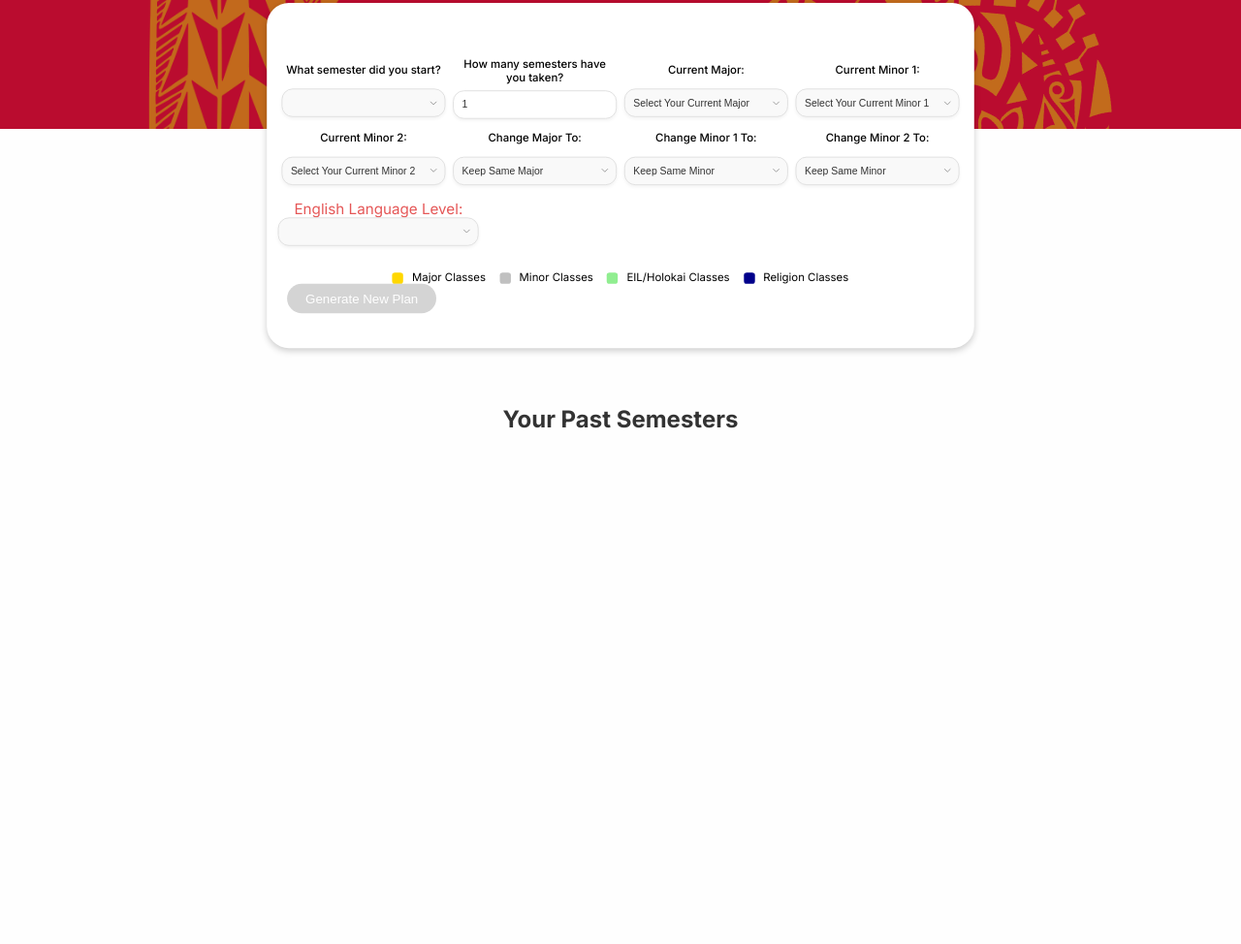
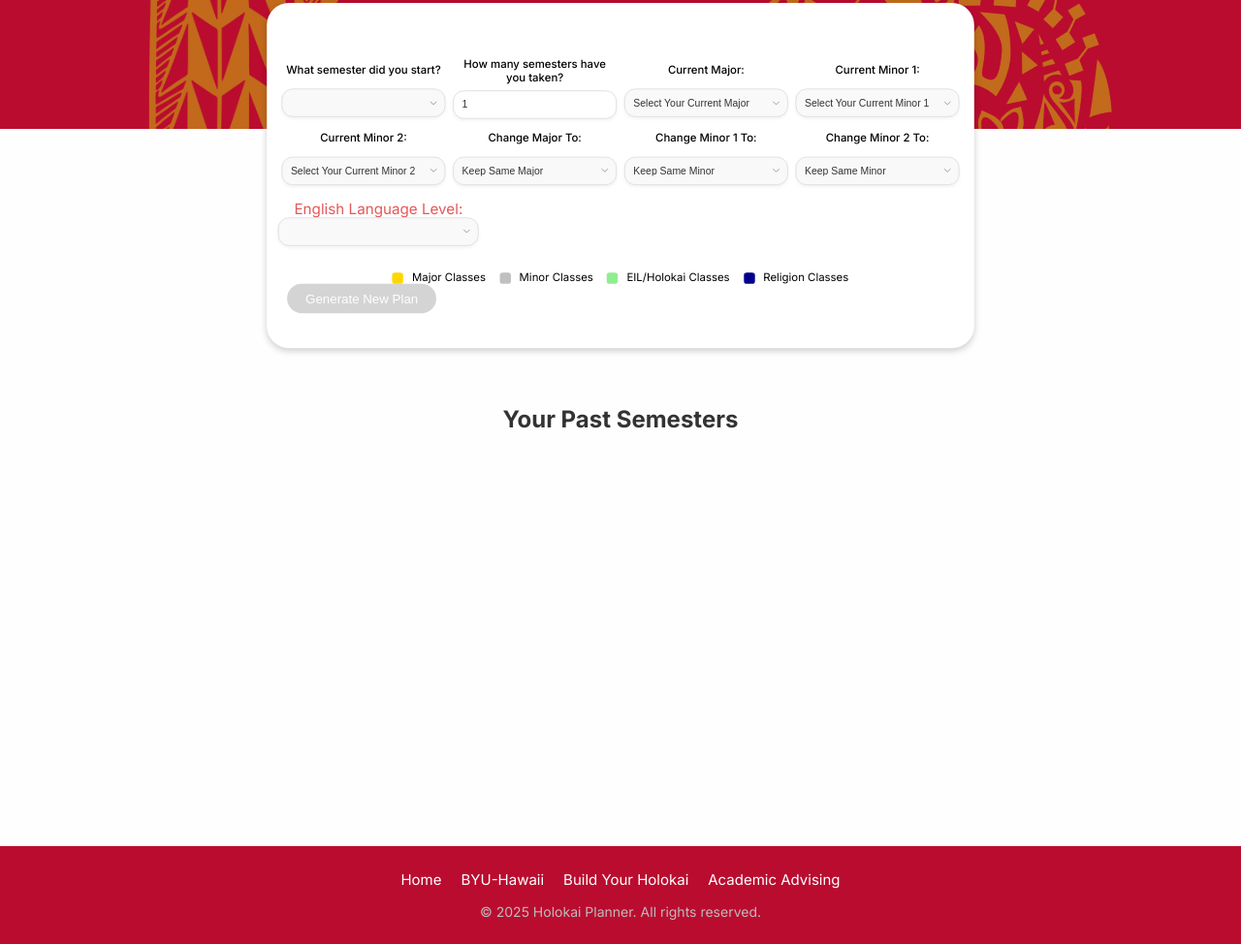
Before and after one commit to sthcst/Course-Scheduler, a website: page public/change_plan.html in a window 1280 px wide. Shown: the part 227-1201 px from the top of the page at 97% size. Before the commit the page ends 1060 px from the top, so only its background shows below. Drawn offline with Linux system fonts and the light colour scheme.

Commit message:
add the footer and have them redirect to a different tab except for the index.html

```diff
--- a/public/change_plan.html
+++ b/public/change_plan.html
@@ -13,6 +13,7 @@
     <link rel="stylesheet" href="/css/components.css">
     <link rel="stylesheet" href="/css/styles.css" />
     <link rel="stylesheet" href="/css/change-plan.css" />
+    <link rel="stylesheet" href="/css/footer.css" />
   </head>
 
   <body>
@@ -168,7 +169,7 @@
         <button id="add-class-to-semester" disabled>Add Class to Semester</button>
       </div>
     </div>
-
     <script src="/js/change_plan.js"></script>
+    <script src="/js/footer.js"></script>
   </body>
 </html>
--- /dev/null
+++ b/public/css/footer.css
@@ -0,0 +1,136 @@
+/*
+ * footer.css
+ *
+ * This file contains all the styling for the website footer.
+ * It should be linked in every HTML file where the footer is desired.
+ */
+
+/* =========================================
+   Base Layout for Sticky Footer
+   These styles ensure the footer stays at the bottom of the viewport
+   even on pages with minimal content.
+   ========================================= */
+   body {
+    /* Set body to be a flex container */
+    display: flex;
+    /* Stack children (header, main content, footer) vertically */
+    flex-direction: column;
+    /* Ensure body takes at least the full height of the viewport */
+    min-height: 100vh;
+    /* Ensure no default margin on body */
+    margin: 0;
+    /* Inherit font and background from global styles or define here */
+    font-family: 'Inter', sans-serif;
+    background-color: rgb(254, 254, 254);
+    color: #333;
+}
+
+/*
+ * This selector targets the main content wrapper of your pages.
+ * It's crucial for pushing the footer down when content is short.
+ * Adjust this selector if your main content wrapper has a different class/ID.
+ * Based on your HTML, '.background-image' and '.container' wrap most content.
+ * We'll use '.background-image' as the primary flex-grow element.
+ */
+.background-image {
+    /* Allow this section to grow and take up all available space */
+    flex-grow: 1;
+    /* Ensure existing background and sizing properties are maintained */
+    background: url() no-repeat center center fixed; /* Placeholder, update if needed */
+    background-size: cover;
+    display: flex; /* Keeping it flex as it was to center content */
+    flex-direction: column;
+    align-items: center;
+    text-align: center;
+    position: relative;
+    z-index: 1;
+    /* Adjust margins as per your specific page layouts if necessary */
+}
+
+/* =========================================
+   Footer Component Styles
+   ========================================= */
+.footer {
+    /* Footer background and text color */
+    background-color: #ba0c2f; /* Dark red */
+    color: #fff; /* White text */
+
+    /* Padding around the footer content */
+    padding: 25px 20px;
+
+    /* Center align all text within the footer */
+    text-align: center;
+
+    /* Ensure the footer spans the full width */
+    width: 100%;
+
+    /* Add some space between the main content and the footer */
+    margin-top: 50px;
+
+    /* Include padding and border in the element's total width and height */
+    box-sizing: border-box;
+
+    /* Ensure footer doesn't shrink, especially in flex parent */
+    flex-shrink: 0;
+}
+
+.footer-links {
+    /* Margin below the links section */
+    margin-bottom: 15px;
+
+    /* Use flexbox to arrange links horizontally */
+    display: flex;
+    /* Center the links within the footer */
+    justify-content: center;
+    /* Allow links to wrap to the next line on smaller screens */
+    flex-wrap: wrap;
+    /* Space between individual links */
+    gap: 20px;
+}
+
+.footer-links a {
+    /* Link text color */
+    color: #fff;
+    /* Remove default underline from links */
+    text-decoration: none;
+    /* Font size for links */
+    font-size: 15px;
+    /* Smooth transition for hover effects */
+    transition: color 0.2s ease-in-out;
+}
+
+.footer-links a:hover {
+    /* Slightly change color on hover for feedback */
+    color: #f0f0f0;
+}
+
+.footer p {
+    /* Font size for copyright/info text */
+    font-size: 14px;
+    /* Remove default paragraph margins */
+    margin: 0;
+    /* Lighter color for secondary text */
+    color: #bbb;
+}
+
+/* =========================================
+   Responsive Adjustments (Optional, but good practice)
+   ========================================= */
+@media (max-width: 600px) {
+    .footer {
+        padding: 20px 15px; /* Slightly less padding on smaller screens */
+    }
+
+    .footer-links {
+        flex-direction: column; /* Stack links vertically on very small screens */
+        gap: 10px; /* Reduced gap when stacked */
+    }
+
+    .footer-links a {
+        font-size: 14px; /* Slightly smaller font for links */
+    }
+
+    .footer p {
+        font-size: 13px; /* Slightly smaller font for text */
+    }
+}
--- a/public/css/search.css
+++ b/public/css/search.css
@@ -4,6 +4,11 @@ body {
     background: white;
     margin: 0;
     padding: 0 0 20px 0; /* Remove horizontal padding completely */
+
+    /* This is for the footer */
+    display: flex;
+    flex-direction: column;
+    min-height: 100vh;
 }
 
 /* Make red background properly sized with space for overlapping boxes */
@@ -67,6 +72,7 @@ header h1 {
 
 /* Container positioned to create proper spacing */
 .container {
+    flex-grow: 1; /* Allow the container to grow and fill available space */
     max-width: 60%; /* Keep this the same */
     margin: -80px auto 0;
     padding: 0; /* Remove container padding */
@@ -433,6 +439,37 @@ header h1 {
     animation-delay: 0.2s; /* Reduced from 0.4s */
 }
 
+.footer {
+    background-color: #ba0c2f;
+    color: #fff;
+    padding: 25px 20px;
+    text-align: center;
+    width: 100%;
+    margin-top: 50px;
+    box-sizing: border-box;
+}
+
+.footer-links {
+    margin-bottom: 15px;
+    display: flex;
+    justify-content: center;
+    flex-wrap: wrap;
+    gap: 20px;
+}
+
+.footer-links a {
+    color: #fff;
+    text-decoration: none;
+    font-size: 15px;
+    transition: color 0.2s ease-in-out;
+}
+
+.footer p {
+    font-size: 14px;
+    margin: 0;
+    color: #bbb;
+}
+
 /* Responsive adjustment for mobile */
 @media (max-width: 768px) {
     .stats-row {
@@ -746,6 +783,7 @@ header h1 {
     display: none; /* Hide buttons inside search results */
 }
 
+
 /* Add responsive handling for the images */
 @media (max-width: 1200px) {
     #red-background img:first-child {
--- /dev/null
+++ b/public/js/footer.js
@@ -0,0 +1,27 @@
+// js/footer.js
+
+document.addEventListener('DOMContentLoaded', () => {
+    const createFooter = () => {
+        const footerElement = document.createElement('footer');
+        footerElement.className = 'footer'; // Apply the existing footer styles
+
+        // Add footer content
+        // IMPORTANT: For external links, use target="_blank" rel="noopener noreferrer"
+        // This opens the link in a new tab and enhances security.
+        footerElement.innerHTML = `
+            <div class="footer-links">
+                <a href="index.html">Home</a>
+                <a href="https://byuh.edu" target="_blank" rel="noopener noreferrer">BYU-Hawaii</a>
+                <a href="https://holokai.m.byuh.edu/p/build-your-holokai" target="_blank" rel="noopener noreferrer">Build Your Holokai</a>
+                <a href="https://advising.byuh.edu/academic-advisors" target="_blank" rel="noopener noreferrer">Academic Advising</a>
+            </div>
+            <p>&copy; ${new Date().getFullYear()} Holokai Planner. All rights reserved.</p>
+        `;
+
+        // Append the footer to the body
+        document.body.appendChild(footerElement);
+    };
+
+    // Call the function to create the footer
+    createFooter();
+});
```
Also changed, not shown: public/add_course.html (+2 -0 lines), public/add_new_class.html (+2 -0 lines), public/course_details.html (+2 -0 lines), public/edit_class.html (+2 -0 lines), public/index.html (+1 -0 lines), public/search.html (+1 -0 lines).
